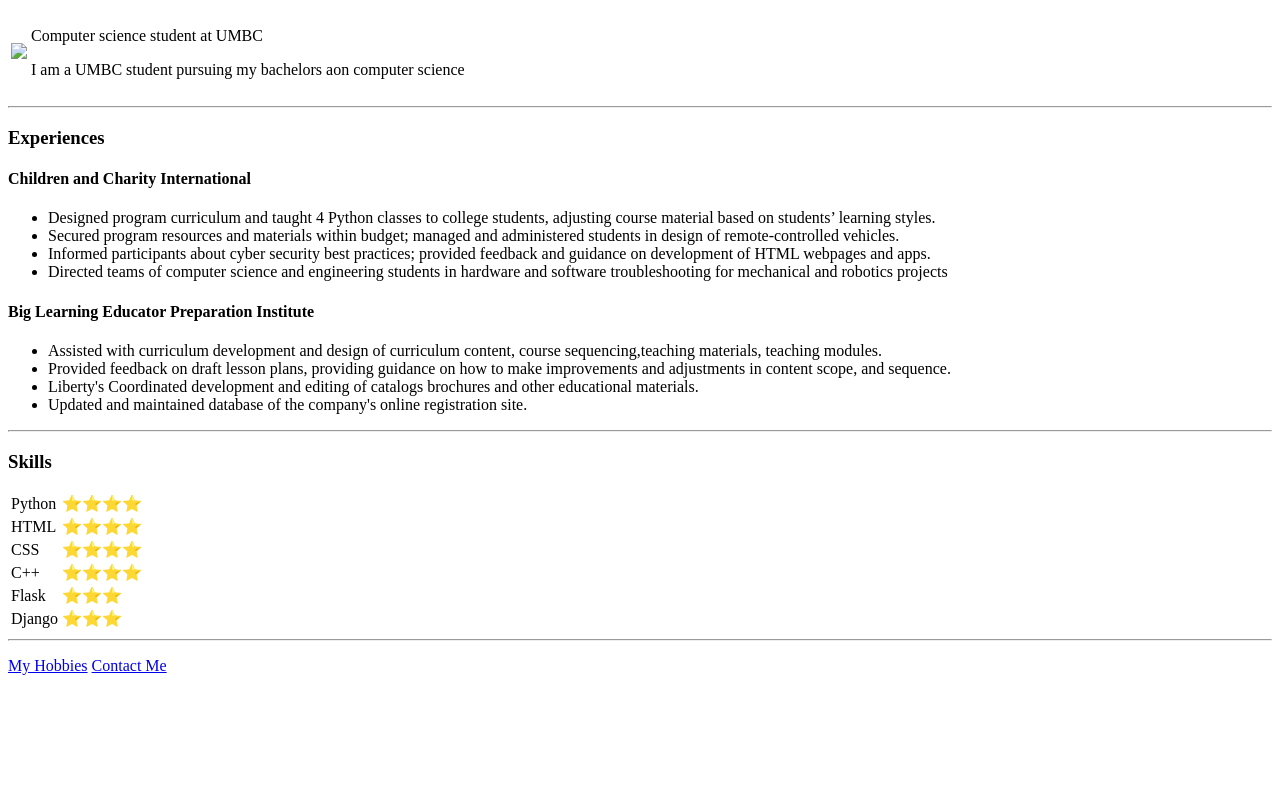
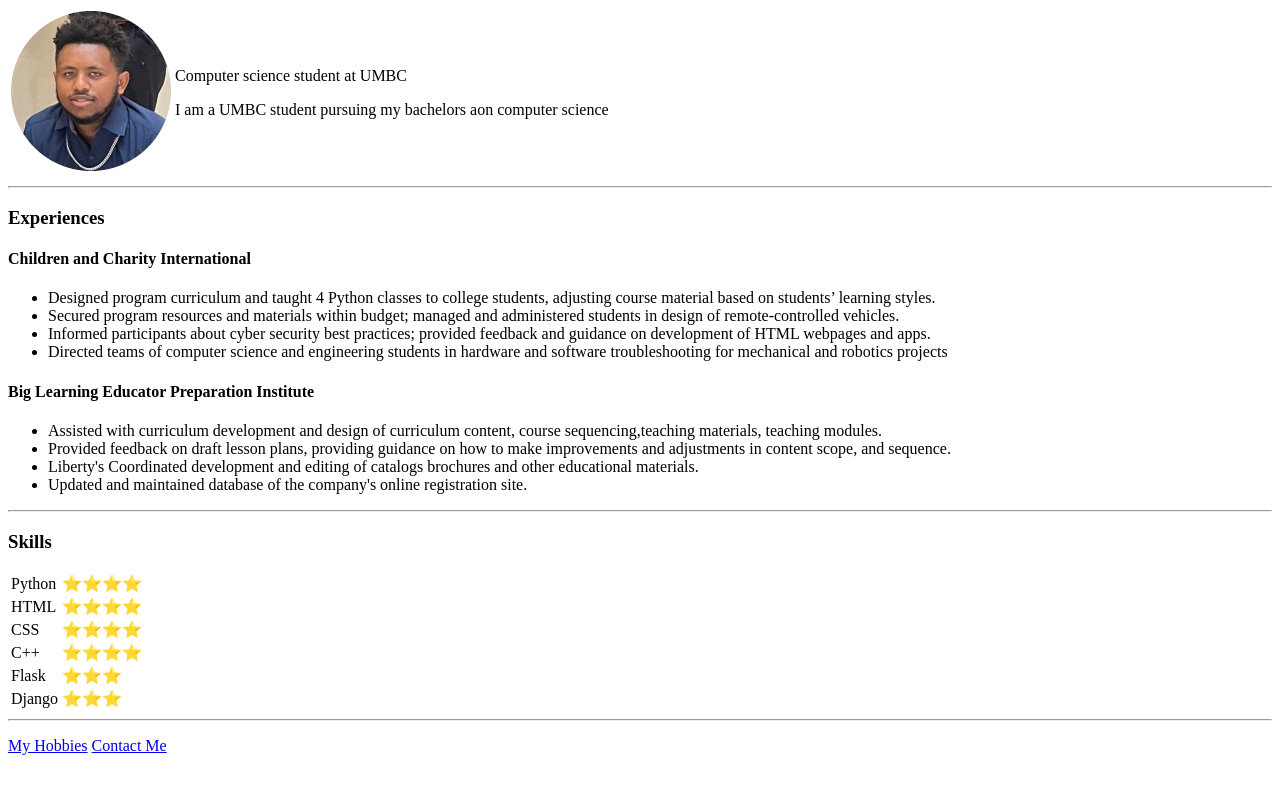
Before and after one commit to Byimer12/profile, a plain HTML site: page index.html in a window 1280 px wide. Drawn offline with Linux system fonts and the light colour scheme.

Commit message:
Update index.html

```diff
--- a/index.html
+++ b/index.html
@@ -11,7 +11,7 @@
     <table>
         <tr>
             <td>
-                <img src="images/1666241802237-modified.png">
+                <img src="1666241802237-modified.png">
 
             </td>
             <td>
```
